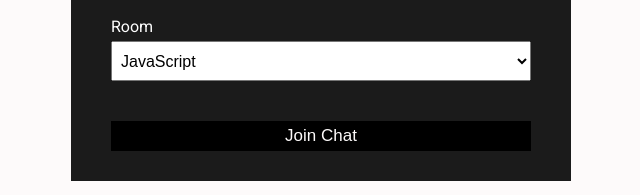
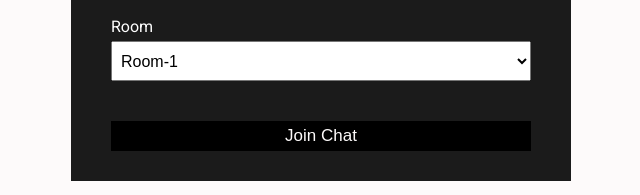
Before and after one commit to atakan99/hermes-app, a website: page public/index.html in a window 1280 px wide. Shown: the part 255-450 px from the top of the page, 319-959 px from the left. Drawn offline with Linux system fonts and the light colour scheme.

Commit message:
read-me added

```diff
--- a/public/index.html
+++ b/public/index.html
@@ -33,12 +33,12 @@
 					<div class="form-control">
 						<label for="room">Room</label>
 						<select name="room" id="room">
-							<option value="JavaScript">JavaScript</option>
-							<option value="Python">Python</option>
-							<option value="PHP">PHP</option>
-							<option value="C#">C#</option>
-							<option value="Ruby">Ruby</option>
-							<option value="Java">Java</option>
+							<option value="Room-1">Room-1</option>
+							<option value="Room-2">Room-2</option>
+							<option value="Room-3">Room-3</option>
+							<option value="Room-4">Room-4</option>
+							<option value="Room-5">Room-5</option>
+							<option value="Room-6">Room-6</option>
 						</select>
 					</div>
 					<button type="submit" class="btn">Join Chat</button>
```
Also changed, not shown: README.md.
